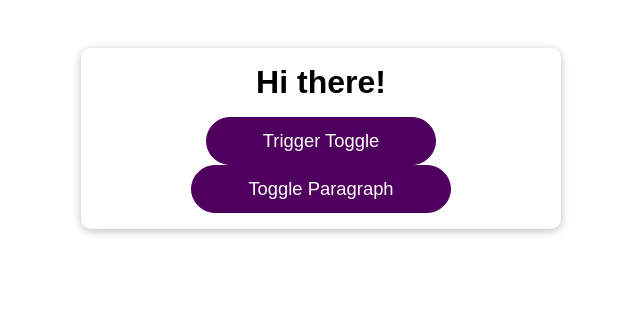
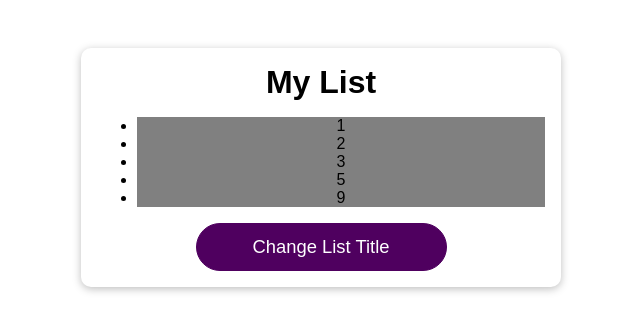
Before and after one commit to martinwachira/how2React-Redefined-2, a React (Create React App) app: page / in a window 1280 px wide. Shown: the top 332 px of the page, without its empty margins (319-959 px from the left). Built offline with nearby package versions, Linux system fonts and the light colour scheme.

Commit message:
intro useMemo

```diff
--- a/src/App.js
+++ b/src/App.js
@@ -1,28 +1,20 @@
 import React, { useState, useCallback } from "react";
 import Button from "./components/UI/Button/Button";
+import DemoList from "./components/Demo/DemoList";
 
 import "./App.css";
-import DemoOutput from "./components/Demo/DemoOutput";
 
 function App() {
-  const [showParag, setShowParag] = useState(false);
-  const [allowToggle, setAllowToggle] = useState(false);
-  const togglePHandler = useCallback(() => {
-    if (allowToggle) {
-      setShowParag((previousShowP) => !previousShowP);
-    }
-  }, [allowToggle]);
+  const [listTitle, setListTitle] = useState("My List");
 
-  const allowToggleHandler = () => {
-    setAllowToggle(true);
-  };
+  const titleChangeHandler = useCallback(() => {
+    setListTitle("New Title");
+  }, []);
 
   return (
     <div className="app">
-      <h1>Hi there!</h1>
-      <DemoOutput show={showParag} />
-      <Button onClick={allowToggleHandler}>Trigger Toggle</Button>
-      <Button onClick={togglePHandler}>Toggle Paragraph</Button>
+      <DemoList title={listTitle} items={[5, 3, 2, 9, 1]} />
+      <Button onClick={titleChangeHandler}>Change List Title</Button>
     </div>
   );
 }
--- /dev/null
+++ b/src/components/Demo/DemoList.js
@@ -0,0 +1,21 @@
+import React, { useMemo } from "react";
+import classes from "./DemoList.module.css";
+
+const DemoList = (props) => {
+  const { items } = props;
+  const sortedList = useMemo(() => {
+    return items.sort((a, b) => a - b);
+  }, [items]);
+  return (
+    <div className={classes.list}>
+      <h1>{props.title}</h1>
+      <ul>
+        {sortedList.map((item) => (
+          <li>{item}</li>
+        ))}
+      </ul>
+    </div>
+  );
+};
+
+export default React.memo(DemoList);
--- /dev/null
+++ b/src/components/Demo/DemoList.module.css
@@ -0,0 +1,3 @@
+.list li {
+  background-color: grey;
+}
--- a/src/components/Demo/DemoOutput.js
+++ /dev/null
@@ -1,8 +0,0 @@
-import React from "react";
-
-const DemoOutput = (props) => {
-  console.log("DemoOutput running");
-  return <p>{props.show ? "Thee paragraph" : ""}</p>;
-};
-
-export default React.memo(DemoOutput);
```
